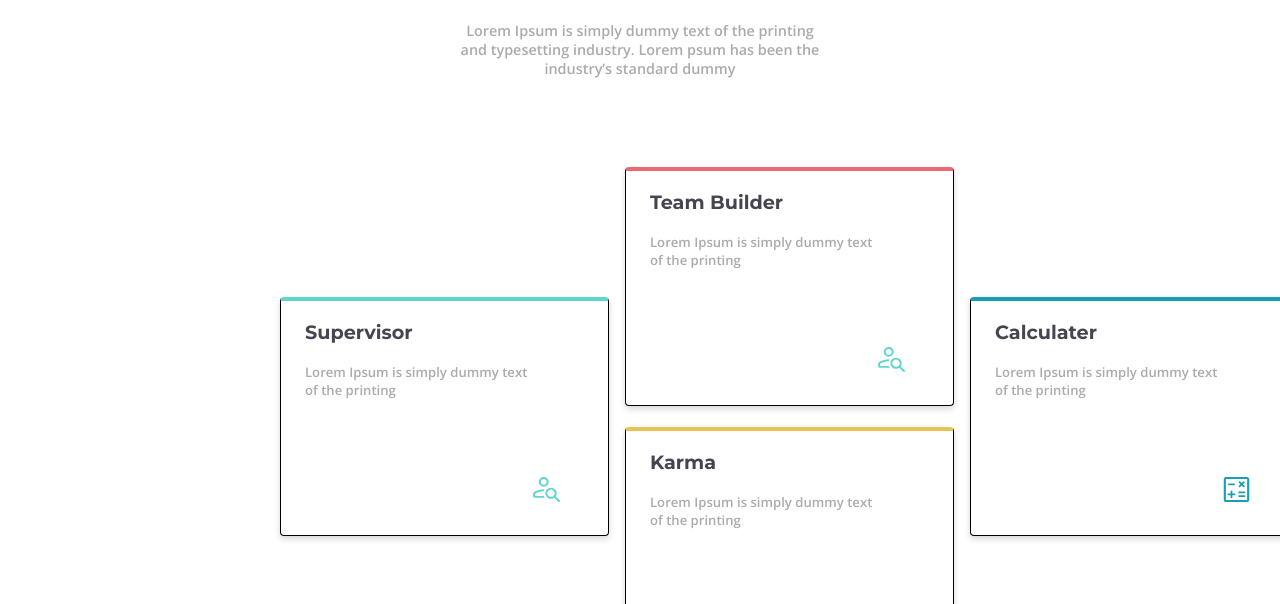
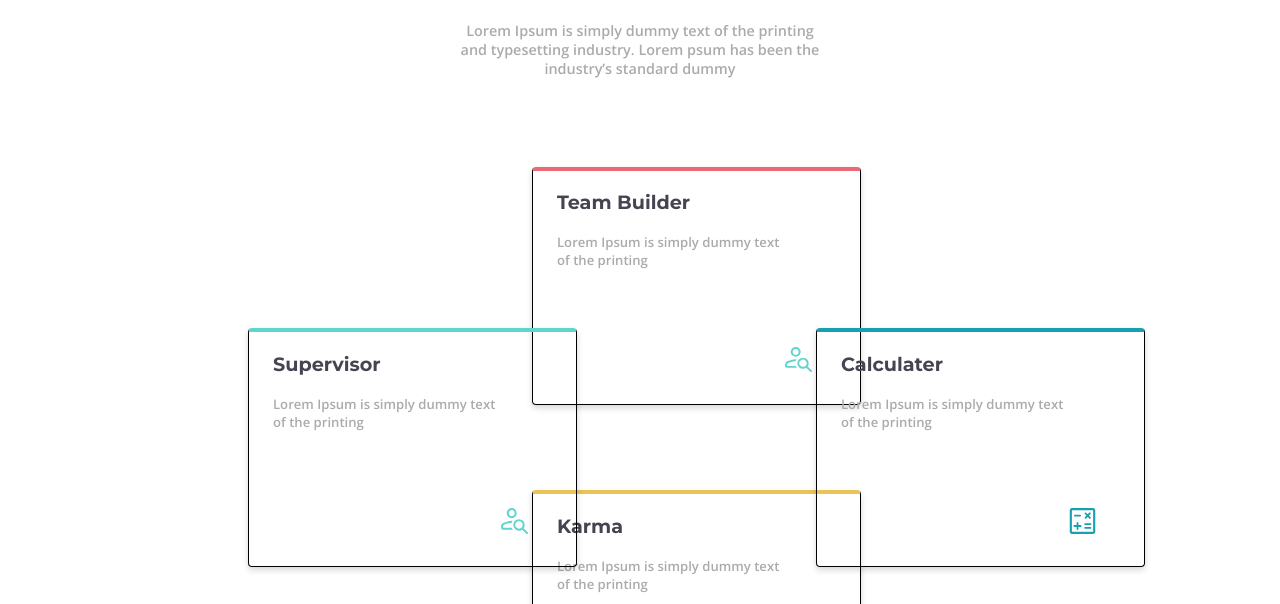
Before and after one commit to rajatmiddha92/Responsive_project_2, a plain HTML site: page index.html in a window 1280 px wide. Shown: the part 186-790 px from the top of the page. Drawn offline with nearby package versions, Linux system fonts and the light colour scheme.

Commit message:
Update style.css

```diff
--- a/style.css
+++ b/style.css
@@ -3,8 +3,8 @@
 }
 .box-sizes {
   box-sizing: border-box;
-  width: 313px;
-  height: 226px;
+  width:19.56em;
+  height: 14.12em;
   border: 1px solid black;
   margin-top: 1.5em;
   margin-left: auto;
@@ -107,16 +107,18 @@ img {
     margin: -3em 30em 4.5em 30em;
   }
   .box-sizes {
-    width: 329px;
-    height: 239px;
+    width: 20.56em;
+    height: 14.93em;
     margin-left: 0;
   }
   .boxes {
-     grid-column-gap:16px;
-    padding: 0 16em;
+
+    padding-left:14em;
+
+    gap:2em;
     display: grid;
-    grid-template-columns: auto auto auto;
-    grid-template-rows: 130px 130px 130px 130px;
+    grid-template-columns: 25% 25% 25%;
+    grid-template-rows:8.12em 8.12em 8.12em 8.12em;
   }
   .b-1 {
     grid-row: 1 / span 2;
```
